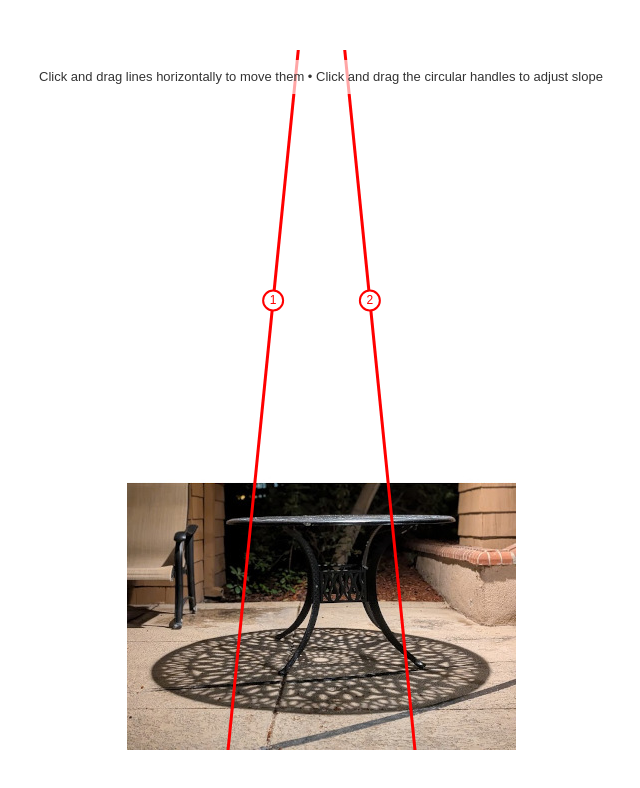
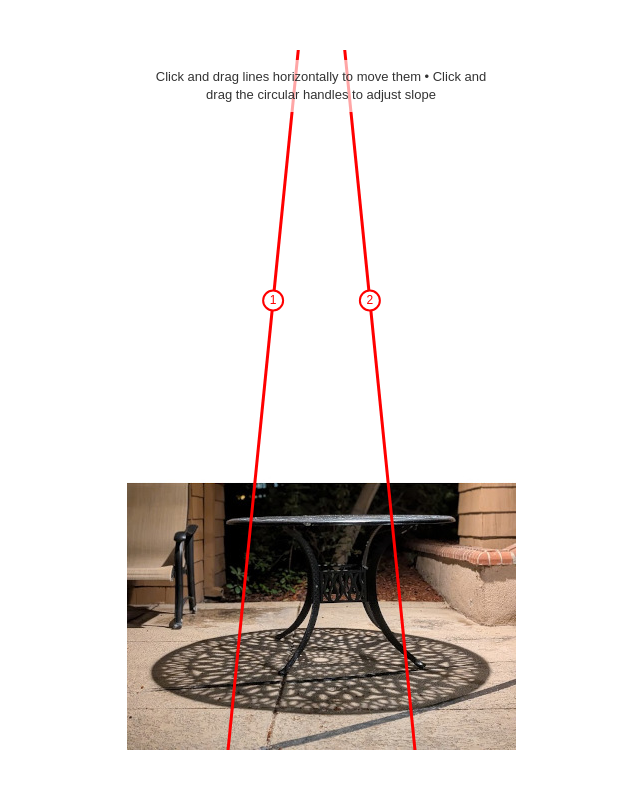
Before and after one commit to aops-curriculum/539_Middle_School_Physics_1, a website: page Light/table/table_shadow.html in a window 1280 px wide. Shown: the whole page, without its empty margins (319-959 px from the left). Drawn offline with Linux system fonts and the light colour scheme.

Commit message:
Fix instruction overflow in table_shadow: constrain controls width
Co-Authored-By: Claude <noreply@anthropic.com>

```diff
--- a/Light/table/table_shadow.html
+++ b/Light/table/table_shadow.html
@@ -46,7 +46,8 @@
             border-radius: 8px;
             z-index: 25;
             text-align: center;
-            white-space: nowrap;
+            width: max-content;
+            max-width: 90%;
         }
 
         #info {
```
